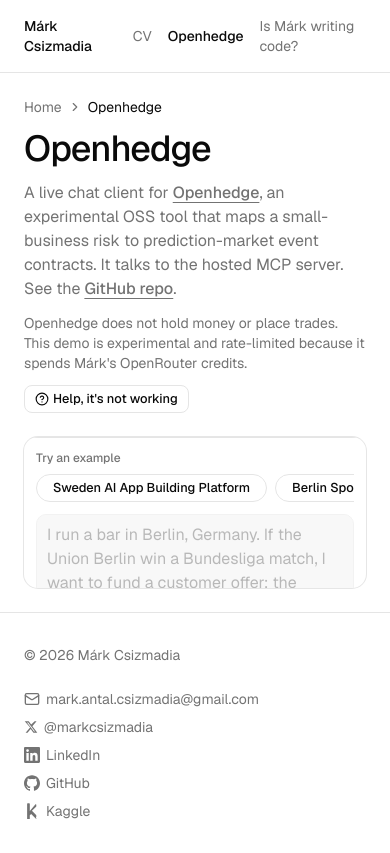
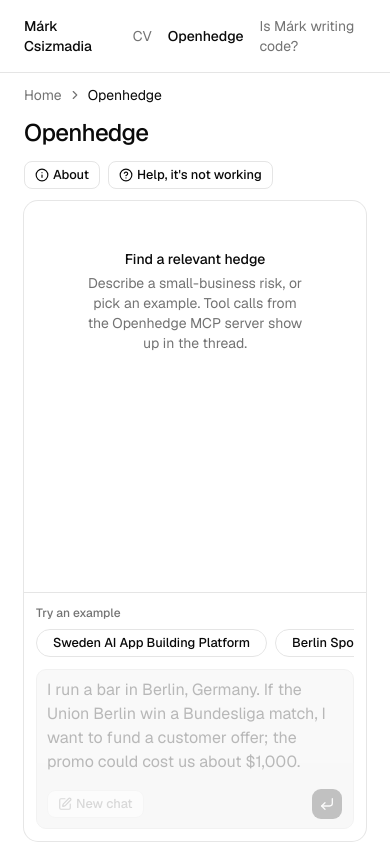
Before and after one commit to mark-antal-csizmadia/personal-website, a Next.js app in the folder web/: page /openhedge in a window 390 px wide. Built offline with nearby package versions, Linux system fonts and the light colour scheme.

Commit message:
fix: Prioritise Openhedge UI by putting explanation into dialog

```diff
--- a/web/src/app/openhedge/page.tsx
+++ b/web/src/app/openhedge/page.tsx
@@ -1,10 +1,9 @@
 import type { Metadata } from "next";
 import Link from "next/link";
 
-import { ExternalLink } from "@/components/external-link";
+import { OpenhedgeAboutDialog } from "@/components/openhedge/openhedge-about-dialog";
 import { OpenhedgeChat } from "@/components/openhedge/openhedge-chat";
 import { OpenhedgeHelpDialog } from "@/components/openhedge/openhedge-help-dialog";
-import { SiteFooter } from "@/components/site-footer";
 import {
   Breadcrumb,
   BreadcrumbItem,
@@ -24,7 +23,7 @@
 export default function OpenhedgePage() {
   return (
     <div className="flex h-[calc(100dvh-4rem)] flex-col overflow-hidden">
-      <main className="mx-auto flex min-h-0 w-full max-w-4xl flex-1 flex-col gap-6 px-6 py-6">
+      <main className="mx-auto flex min-h-0 w-full max-w-4xl flex-1 flex-col gap-3 px-6 py-3 md:gap-6 md:py-6">
         <section className="grid shrink-0 gap-3">
           <Breadcrumb>
             <BreadcrumbList>
@@ -37,38 +36,16 @@
               </BreadcrumbItem>
             </BreadcrumbList>
           </Breadcrumb>
-          <h1 className="font-heading text-4xl font-medium tracking-tight">
+          <h1 className="font-heading text-2xl font-medium tracking-tight md:text-4xl">
             Openhedge
           </h1>
-          <p className="max-w-xl text-muted-foreground">
-            A live chat client for{" "}
-            <ExternalLink
-              className="font-medium underline underline-offset-4"
-              href="https://openhedge.app/"
-            >
-              Openhedge
-            </ExternalLink>
-            , an experimental OSS tool that maps a small-business risk to
-            prediction-market event contracts. It talks to the hosted MCP
-            server. See the{" "}
-            <ExternalLink
-              className="font-medium underline underline-offset-4"
-              href="https://github.com/mark-antal-csizmadia/openhedge"
-            >
-              GitHub repo
-            </ExternalLink>
-            .
-          </p>
-          <p className="max-w-xl text-sm text-muted-foreground">
-            Openhedge does not hold money or place trades. This demo is
-            experimental and rate-limited because it spends Márk&apos;s
-            OpenRouter credits.
-          </p>
-          <OpenhedgeHelpDialog />
+          <div className="flex flex-wrap gap-2">
+            <OpenhedgeAboutDialog />
+            <OpenhedgeHelpDialog />
+          </div>
         </section>
         <OpenhedgeChat />
       </main>
-      <SiteFooter className="shrink-0" />
     </div>
   );
 }
--- /dev/null
+++ b/web/src/components/openhedge/openhedge-about-dialog.tsx
@@ -0,0 +1,66 @@
+"use client";
+
+import { InfoIcon } from "lucide-react";
+
+import { ExternalLink } from "@/components/external-link";
+import { Button } from "@/components/ui/button";
+import {
+  Dialog,
+  DialogContent,
+  DialogDescription,
+  DialogHeader,
+  DialogTitle,
+  DialogTrigger,
+} from "@/components/ui/dialog";
+
+const linkClassName = "font-medium underline underline-offset-4";
+
+export function OpenhedgeAboutCopy() {
+  return (
+    <div className="grid gap-3">
+      <p className="max-w-xl text-muted-foreground">
+        A live chat client for{" "}
+        <ExternalLink className={linkClassName} href="https://openhedge.app/">
+          Openhedge
+        </ExternalLink>
+        , an experimental OSS tool that maps a small-business risk to
+        prediction-market event contracts. It talks to the hosted MCP
+        server. See the{" "}
+        <ExternalLink
+          className={linkClassName}
+          href="https://github.com/mark-antal-csizmadia/openhedge"
+        >
+          GitHub repo
+        </ExternalLink>
+        .
+      </p>
+      <p className="max-w-xl text-sm text-muted-foreground">
+        Openhedge does not hold money or place trades. This demo is
+        experimental and rate-limited because it spends Márk&apos;s
+        OpenRouter credits.
+      </p>
+    </div>
+  );
+}
+
+export function OpenhedgeAboutDialog() {
+  return (
+    <Dialog>
+      <DialogTrigger
+        render={<Button variant="outline" size="sm" className="w-fit" />}
+      >
+        <InfoIcon />
+        About
+      </DialogTrigger>
+      <DialogContent className="sm:max-w-md">
+        <DialogHeader>
+          <DialogTitle>About Openhedge</DialogTitle>
+          <DialogDescription className="sr-only">
+            What Openhedge is and how this live demo works.
+          </DialogDescription>
+        </DialogHeader>
+        <OpenhedgeAboutCopy />
+      </DialogContent>
+    </Dialog>
+  );
+}
```
